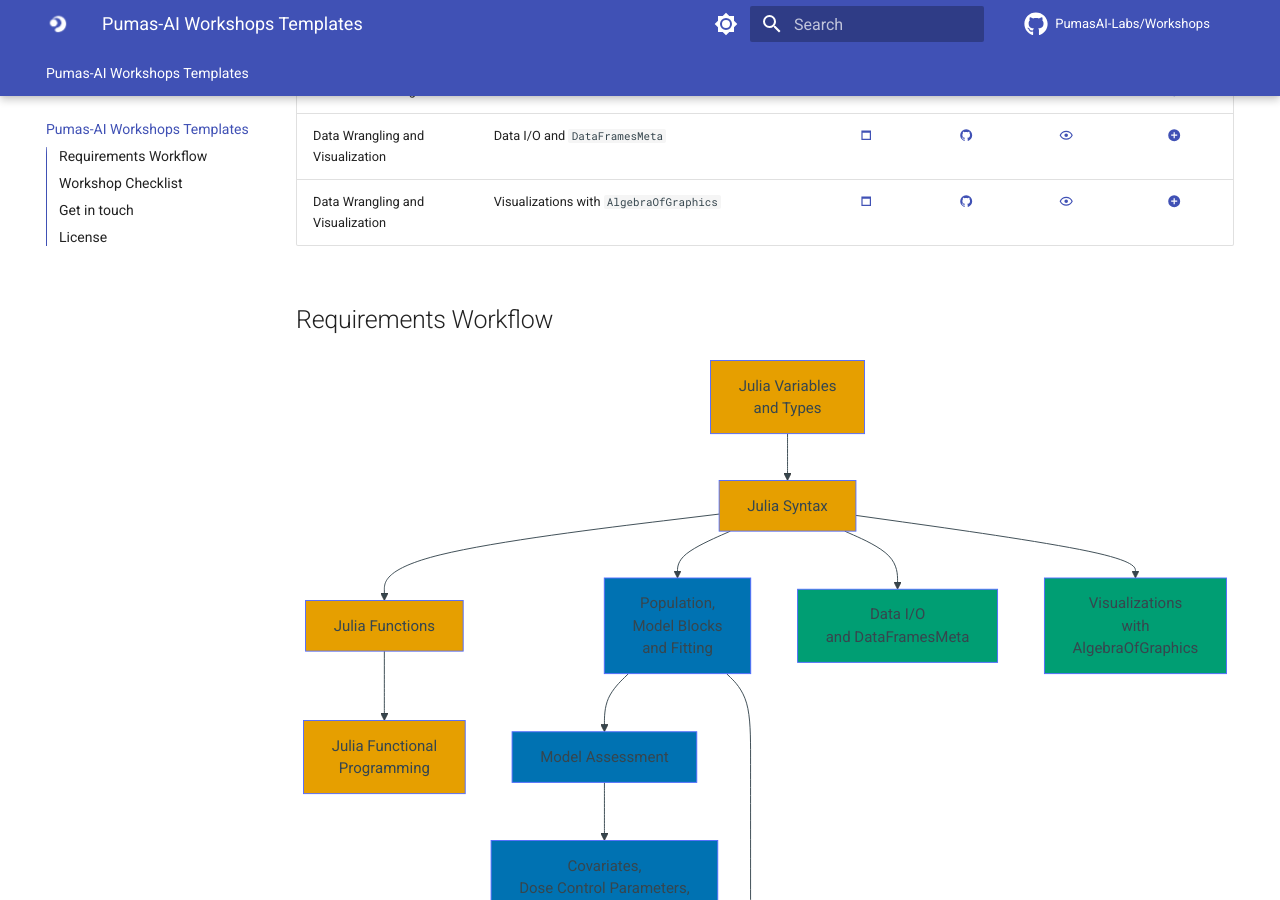
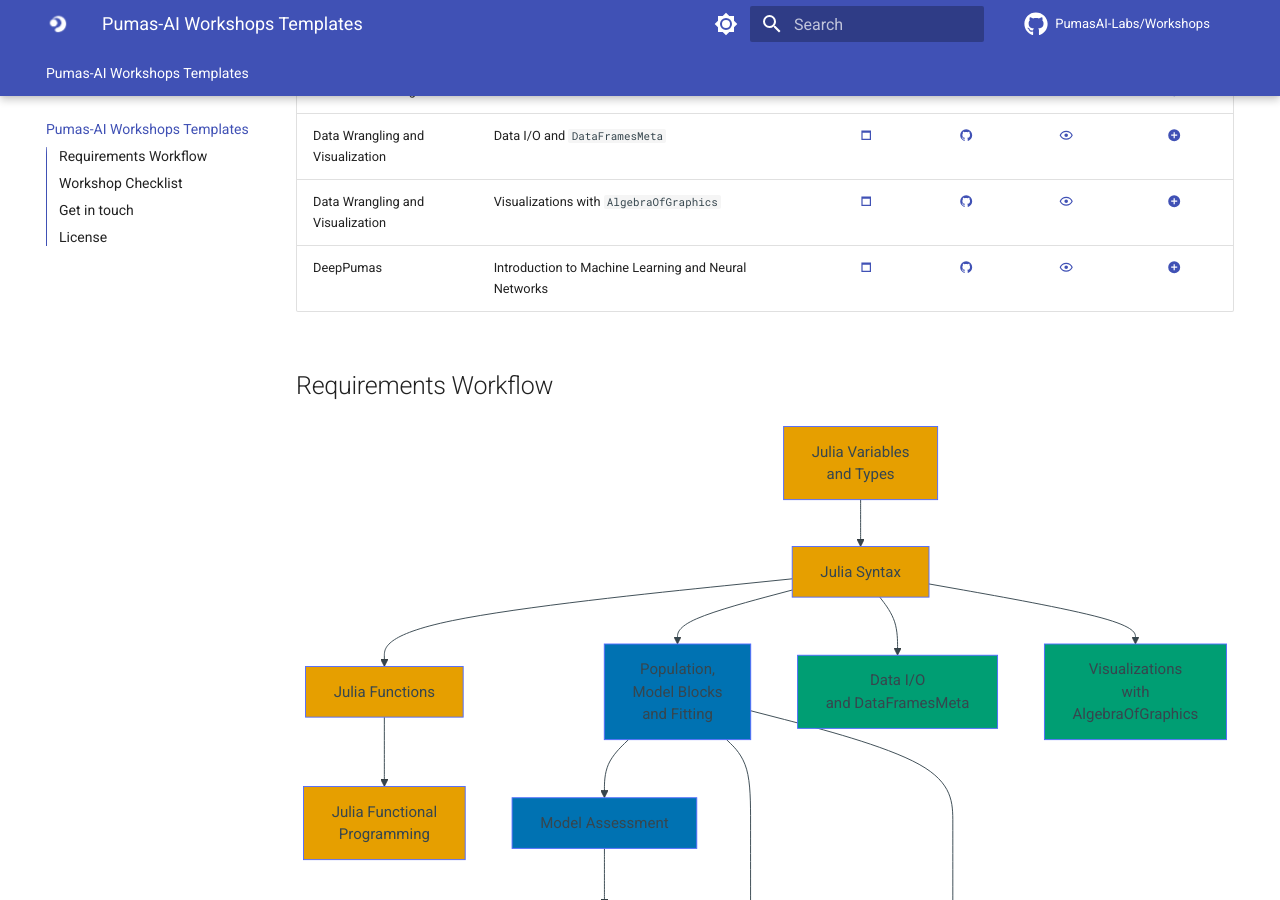
Before and after one commit to PumasAI-Labs/Workshops, an MkDocs documentation site: the page built from docs/index.md, in a window 1280 px wide and 900 px high, scrolled down 608 px. Built offline with MkDocs 1.6.1 and Material for MkDocs 9.7.7, drawn with Linux system fonts in a browser that asks for light colours; comment, search, counter and statistics services are not loaded.

Commit message:
Add Introduction to ML and NNs with DeepPumas (#13)

```diff
--- a/docs/index.md
+++ b/docs/index.md
@@ -17,6 +17,7 @@ description: Workshops templates for Pumas-AI PKPD workflows.
 | Discrete Modeling                | Time to Event                                                          | [:material-window-maximize:](https://pumasai-labs.github.io/Time-to-Event/) | [:material-github:](https://github.com/PumasAI-Labs/Time-to-Event) | [:material-eye-outline:](https://pumasai-labs.github.io/Time-to-Event/reference/) | [:material-plus-circle:](https://pumasai-labs.github.io/Time-to-Event/instructors/) |
 | Data Wrangling and Visualization | Data I/O and `DataFramesMeta`                                          | [:material-window-maximize:](https://pumasai-labs.github.io/Data-Wrangling/) | [:material-github:](https://github.com/PumasAI-Labs/Data-Wrangling) | [:material-eye-outline:](https://pumasai-labs.github.io/Data-Wrangling/reference/) | [:material-plus-circle:](https://pumasai-labs.github.io/Data-Wrangling/instructors/) |
 | Data Wrangling and Visualization | Visualizations with `AlgebraOfGraphics`                                | [:material-window-maximize:](https://pumasai-labs.github.io/Data-Visualization/) | [:material-github:](https://github.com/PumasAI-Labs/Data-Visualization) | [:material-eye-outline:](https://pumasai-labs.github.io/Data-Visualization/reference/) | [:material-plus-circle:](https://pumasai-labs.github.io/Data-Visualization/instructors/) |
+| DeepPumas                        | Introduction to Machine Learning and Neural Networks                   | [:material-window-maximize:](https://pumasai-labs.github.io/MachineLearning-and-NeuralNetworks/) | [:material-github:](https://github.com/PumasAI-Labs/MachineLearning-and-NeuralNetworks) | [:material-eye-outline:](https://pumasai-labs.github.io/MachineLearning-and-NeuralNetworks/reference/) | [:material-plus-circle:](https://pumasai-labs.github.io/MachineLearning-and-NeuralNetworks/instructors/) |
 <!--
 
 NOTE: all workshops of the following workshops used to be placed below "Covariates, Dose Control Parameters and PKPD Indirect Response models"
@@ -54,7 +54,7 @@ graph TB
   %% N1 --> B1[Introduction\nto the\nBayesian\nWorkflow];
   %% B1 --> B2[Markov Chain\nMonte Carlo];
   %% B2 --> B3[Model\nComparison];
-  %% N1 ----> DP1[Introduction\nto DeepPumas];
+  N1 ----> DP1[Introduction to \n Machine Learning and \n Neural Networks];
   J2 --> DA1[Data I/O\nand DataFramesMeta];
   J2 --> DA2[Visualizations\nwith\nAlgebraOfGraphics];
   %% N2 & J3 ----> S1[Simulation\nand Decision\nMaking\nusing Pumas];
```
Also changed, not shown: other parts of docs/index.md (+0 -1 lines).
